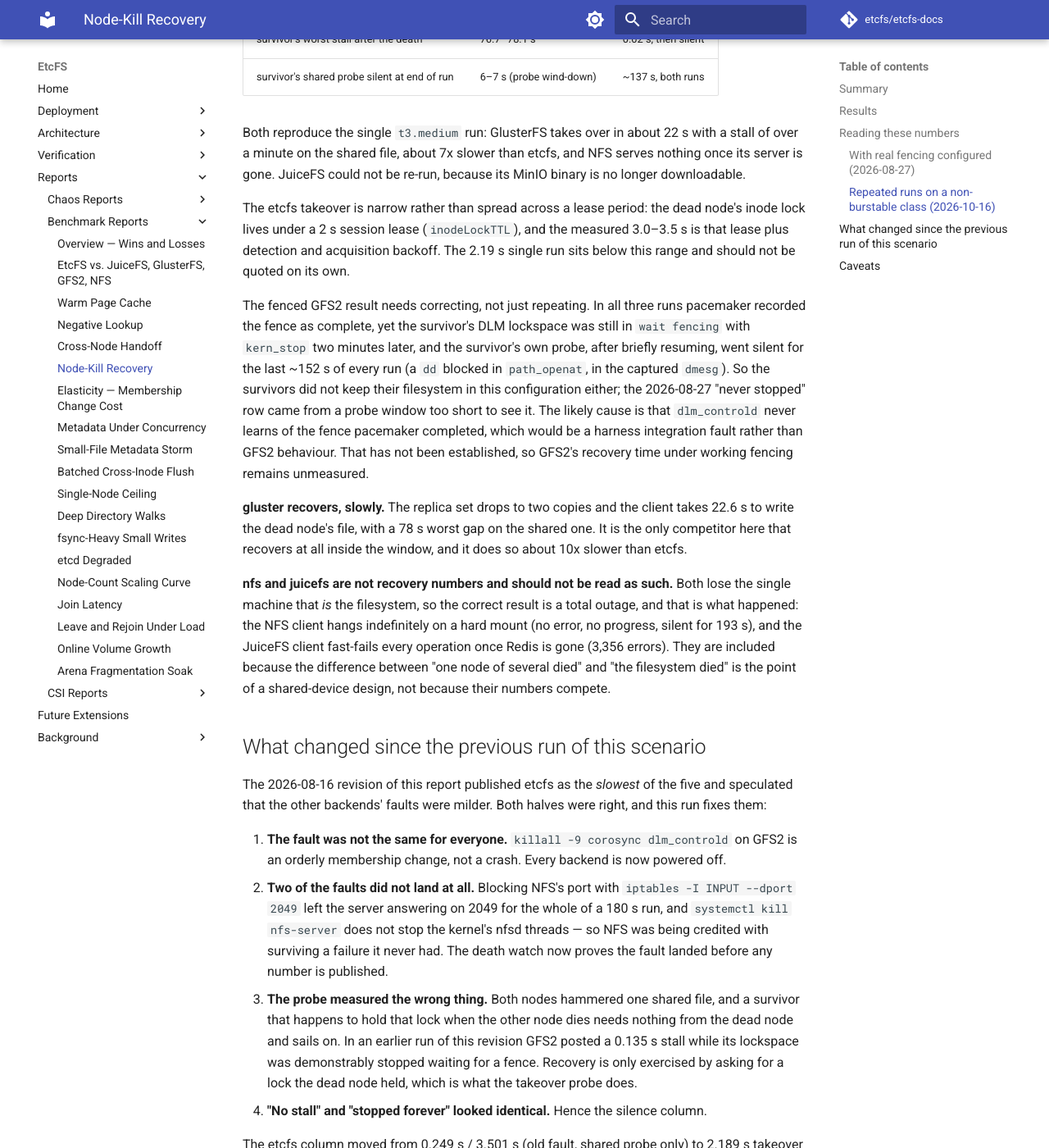
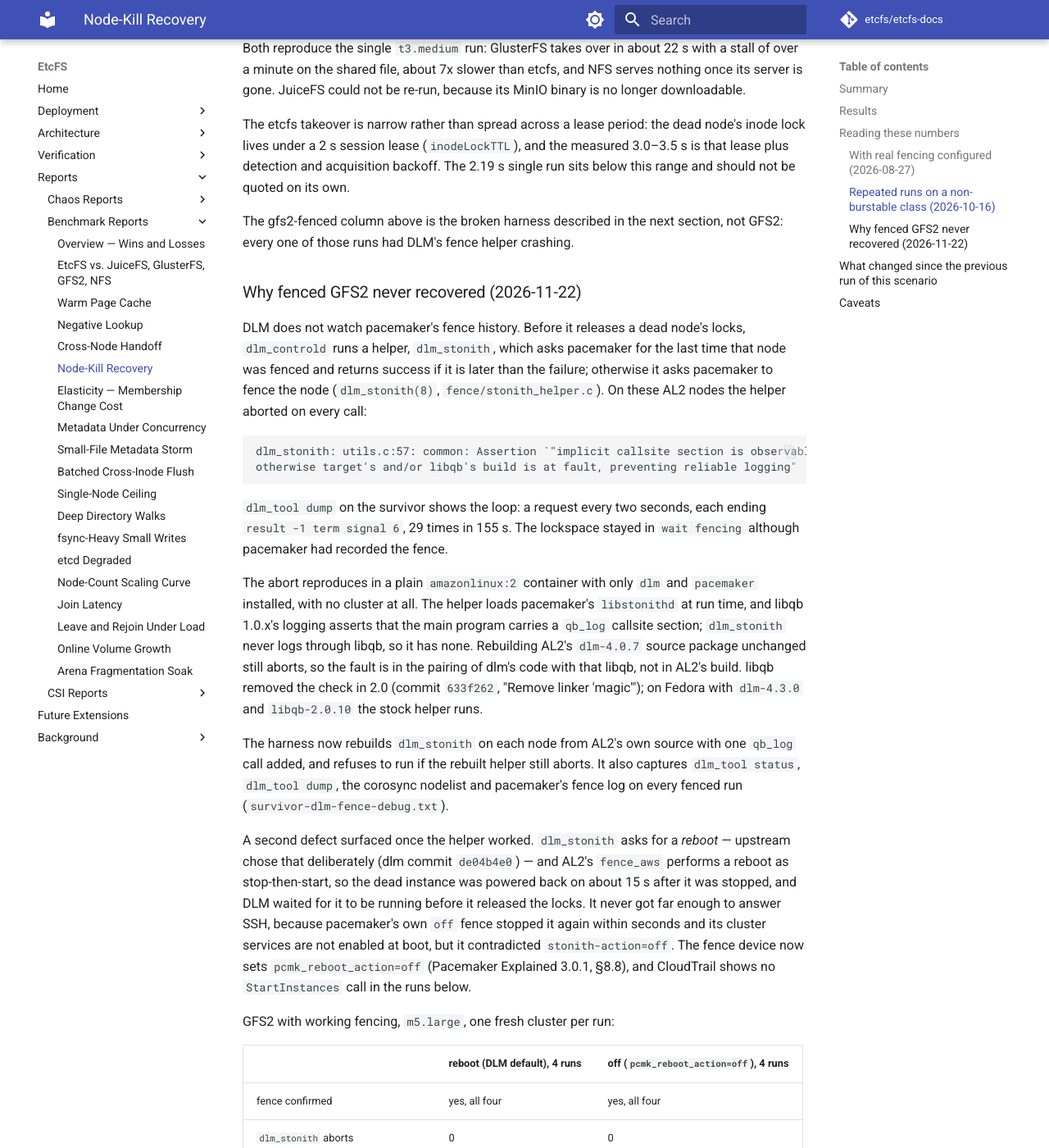
Before and after one commit to etcfs/etcfs-docs, an MkDocs documentation site: the page built from docs/reports/benchmark-reports/node-kill-recovery.md, in a window 1280 px wide and 1400 px high, scrolled down 3700 px. Shown: the whole window at 82% size. Built offline with MkDocs 1.6.1 and Material for MkDocs 9.7.7, drawn with Linux system fonts in a browser that asks for light colours; comment, search, counter and statistics services are not loaded; some of the changed text lies outside the part shown.

Commit message:
docs(benchmarks): measured fenced GFS2 recovery after fixing the dlm_stonith abort

````diff
--- a/docs/reports/benchmark-reports/node-kill-recovery.md
+++ b/docs/reports/benchmark-reports/node-kill-recovery.md
@@ -107,23 +107,18 @@ replayed. The scenario itself is unchanged — same sysrq power-off, same probes
 |---|---|---|
 | fence confirmed | no device configured | **yes**, ~10 s after the kill |
 | survivor's own I/O | stopped for the rest of the run | **never stopped** (0.266 s worst stall, 0 failed ops) |
-| takeover of the dead node's file | never, in 203 s | **never, in 180 s** |
+| takeover of the dead node's file | never, in 203 s | **never, in 180 s** — a harness fault, see [below](#why-fenced-gfs2-never-recovered-2026-11-22) |
 
 Fencing fixes the part of the failure that made the unfenced run hard to read.
 The survivors keep their own filesystem: they resume in 0.042 s and lose no
 operations, where before one node's death stopped every surviving node
 outright. That is the difference a fence device makes, and it is large.
 
-What it does not do, in this configuration, is hand the dead node's inode to a
-survivor inside the window. With the fence confirmed at about ten seconds, the
-file that node had been writing stayed inaccessible for the remaining 180 s —
-any access to it blocked indefinitely, to the point that an unguarded `ls` on it
-hung the harness itself. Whether a further recovery step is missing from this
-setup or GFS2 takes longer than three minutes to release that
-lockspace is not established here; what is established is that the take-over did
-not happen inside the window, with fencing working. Against EtcFS's 2.19 s, GFS2 with real STONITH keeps its survivors alive — the
-unfenced cluster does not — and still did not recover the dead node's file in
-three minutes.
+What it did not do in these runs was hand the dead node's inode to a survivor
+inside the window. That "never" is not GFS2 behaviour: DLM's fence helper crashed
+on every call, so DLM never learned of the fence pacemaker completed. The cause,
+the fix and GFS2's measured recovery time are in
+[the section below](#why-fenced-gfs2-never-recovered-2026-11-22).
 
 ### Repeated runs on a non-burstable class (2026-10-16)
 
@@ -156,21 +151,84 @@ node's inode lock lives under a 2 s session lease (`inodeLockTTL`), and the
 measured 3.0–3.5 s is that lease plus detection and acquisition backoff. The
 2.19 s single run sits below this range and should not be quoted on its own.
 
-The fenced GFS2 result needs correcting, not just repeating. In all three runs
-pacemaker recorded the fence as complete, yet the survivor's DLM lockspace was
-still in `wait fencing` with `kern_stop` two minutes later, and the survivor's
-own probe, after briefly resuming, went silent for the last ~152 s of every run
-(a `dd` blocked in `path_openat`, in the captured `dmesg`). So the survivors did
-not keep their filesystem in this configuration either; the 2026-08-27 "never
-stopped" row came from a probe window too short to see it. The likely cause is
-that `dlm_controld` never learns of the fence pacemaker completed, which would be
-a harness integration fault rather than GFS2 behaviour. That has not been
-established, so GFS2's recovery time under working fencing remains unmeasured.
+The gfs2-fenced column above is the broken harness described in the next
+section, not GFS2: every one of those runs had DLM's fence helper crashing.
+
+### Why fenced GFS2 never recovered (2026-11-22)
+
+DLM does not watch pacemaker's fence history. Before it releases a dead node's
+locks, `dlm_controld` runs a helper, `dlm_stonith`, which asks pacemaker for the
+last time that node was fenced and returns success if it is later than the
+failure; otherwise it asks pacemaker to fence the node (`dlm_stonith(8)`,
+`fence/stonith_helper.c`). On these AL2 nodes the helper aborted on every call:
+
+```
+dlm_stonith: utils.c:57: common: Assertion `"implicit callsite section is observable,
+otherwise target's and/or libqb's build is at fault, preventing reliable logging" ...' failed.
+```
+
+`dlm_tool dump` on the survivor shows the loop: a request every two seconds,
+each ending `result -1 term signal 6`, 29 times in 155 s. The lockspace stayed
+in `wait fencing` although pacemaker had recorded the fence.
+
+The abort reproduces in a plain `amazonlinux:2` container with only `dlm` and
+`pacemaker` installed, with no cluster at all. The helper loads pacemaker's
+`libstonithd` at run time, and libqb 1.0.x's logging asserts that the main
+program carries a `qb_log` callsite section; `dlm_stonith` never logs through
+libqb, so it has none. Rebuilding AL2's `dlm-4.0.7` source package unchanged
+still aborts, so the fault is in the pairing of dlm's code with that libqb, not
+in AL2's build. libqb removed the check in 2.0 (commit `633f262`, "Remove linker
+'magic'"); on Fedora with `dlm-4.3.0` and `libqb-2.0.10` the stock helper runs.
+
+The harness now rebuilds `dlm_stonith` on each node from AL2's own source with
+one `qb_log` call added, and refuses to run if the rebuilt helper still aborts.
+It also captures `dlm_tool status`, `dlm_tool dump`, the corosync nodelist and
+pacemaker's fence log on every fenced run (`survivor-dlm-fence-debug.txt`).
+
+A second defect surfaced once the helper worked. `dlm_stonith` asks for a
+*reboot* — upstream chose that deliberately (dlm commit `de04b4e0`) — and AL2's
+`fence_aws` performs a reboot as stop-then-start, so the dead instance was
+powered back on about 15 s after it was stopped, and DLM waited for it to be
+running before it released the locks. It never got far enough to answer SSH,
+because pacemaker's own `off` fence stopped it again within seconds and its
+cluster services are not enabled at boot, but it contradicted
+`stonith-action=off`. The fence device now sets `pcmk_reboot_action=off`
+(Pacemaker Explained 3.0.1, §8.8), and CloudTrail shows no `StartInstances`
+call in the runs below.
+
+GFS2 with working fencing, `m5.large`, one fresh cluster per run:
+
+| | reboot (DLM default), 4 runs | **off (`pcmk_reboot_action=off`), 4 runs** |
+|---|---|---|
+| fence confirmed | yes, all four | yes, all four |
+| `dlm_stonith` aborts | 0 | 0 |
+| takeover of the dead node's file | 18.30–22.86 s | **15.87–21.66 s, median 18.26 s** |
+| survivor's worst stall after the death | 14.01–19.01 s | 11.78–17.21 s |
+| failed operations after the death | 0 | 0 |
+
+Two further runs on `t3.medium` with the reboot behaviour took 23.13 s and
+24.01 s.
+
+Most of the takeover is the fence itself. In the `off` runs DLM recorded the
+failure and the completed fence 7–13 s apart (`check_fencing 3 done … fail 404
+fence 412`), the time for EC2 to confirm a `StopInstances`; recovering the
+lockspace and replaying the journal takes the rest. The survivors' shared probe
+pauses for 12–17 s across the same interval, because GFS2 grants no lock on any
+inode until the fence is confirmed (`kern_stop`), then resumes and keeps
+writing to the end of the run. The survivors' 10–13 s of "silence at end of
+run" in these runs is the diagnostics collection after the probes are stopped:
+both probes wrote until the stop.
+
+So with fencing working, GFS2 takes over a dead node's file in 16–22 s, in the
+same band as GlusterFS (22.3–22.7 s) and five to seven times slower than etcfs
+(3.00–3.47 s), and it stops every survivor's I/O for the length of the fence
+while etcfs's survivors keep writing.
 
 **gluster recovers, slowly.** The replica set drops to two copies and the client
 takes 22.6 s to write the dead node's file, with a 78 s worst gap on the shared
-one. It is the only competitor here that recovers at all inside the window, and
-it does so about 10x slower than etcfs.
+one. In this table it is the only competitor that recovers inside the window;
+fenced GFS2, once its harness fault is fixed, lands in the same 16–22 s band
+(above). Both are about 7x slower than etcfs's eight-run 3.0–3.5 s.
 
 **nfs and juicefs are not recovery numbers and should not be read as such.**
 Both lose the single machine that *is* the filesystem, so the correct result is
@@ -213,8 +271,8 @@ one on this page that actually measures lock recovery.
 - The five-way table is one run per backend. The etcfs takeover is bounded by
   the 2 s inode-lock session lease (`inodeLockTTL`), not by the 10 s membership
   lease; eight repeated runs put it at 3.0–3.5 s.
-- GFS2's "never" is not a measured GFS2 recovery time. Unfenced, no fence agent
-  exists; fenced, DLM did not leave `wait fencing` after pacemaker's confirmed
-  fence, and why is not established.
+- Unfenced GFS2's "never" is the expected result with no fence agent, not a
+  recovery time. Fenced GFS2's recovery is 15.87–21.66 s over four runs, and is
+  dominated by how long EC2 takes to confirm the stop.
 - The victim is never restarted, so nothing here measures rejoin; that is
   `bench-elasticity.sh` and `bench-join-latency.sh`.
````
Also changed, not shown: docs/index.md (+3 -4 lines), docs/reports/benchmark-reports/elasticity.md (+5 -4 lines), docs/reports/benchmark-reports/overview.md (+6 -5 lines).
